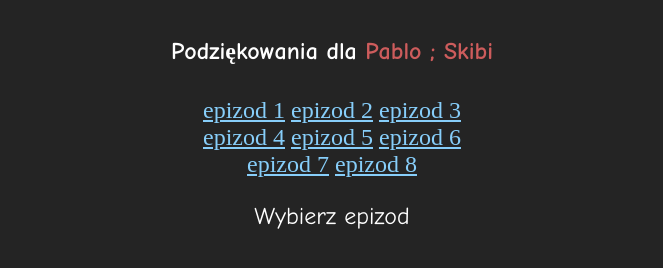
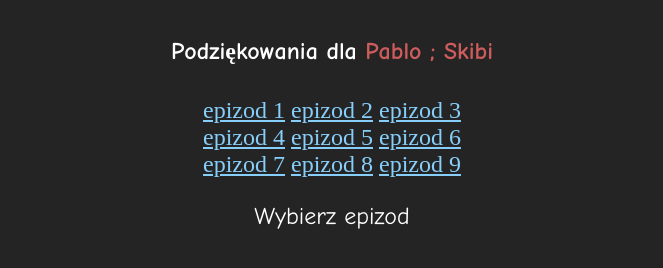
Before and after one commit to Bald2beMan/Bob-mleczarz, a plain HTML site: page index.html in a window 1280 px wide. Shown: the part 330-598 px from the top of the page, without its empty margins (308-971 px from the left). Drawn offline with Linux system fonts and the light colour scheme.

Commit message:
Update index.html

```diff
--- a/index.html
+++ b/index.html
@@ -20,6 +20,7 @@
     <a href="phtml/epizod6.html" target="ep-view">epizod 6</a> <br>
     <a href="phtml/epizod7.html" target="ep-view">epizod 7</a>
     <a href="phtml/epizod8.html" target="ep-view">epizod 8</a>
+    <a href="phtml/epizod9.html" target="ep-view">epizod 9</a>
 </div>
 
 <div style="text-align:center"; vspace="150px">
```
